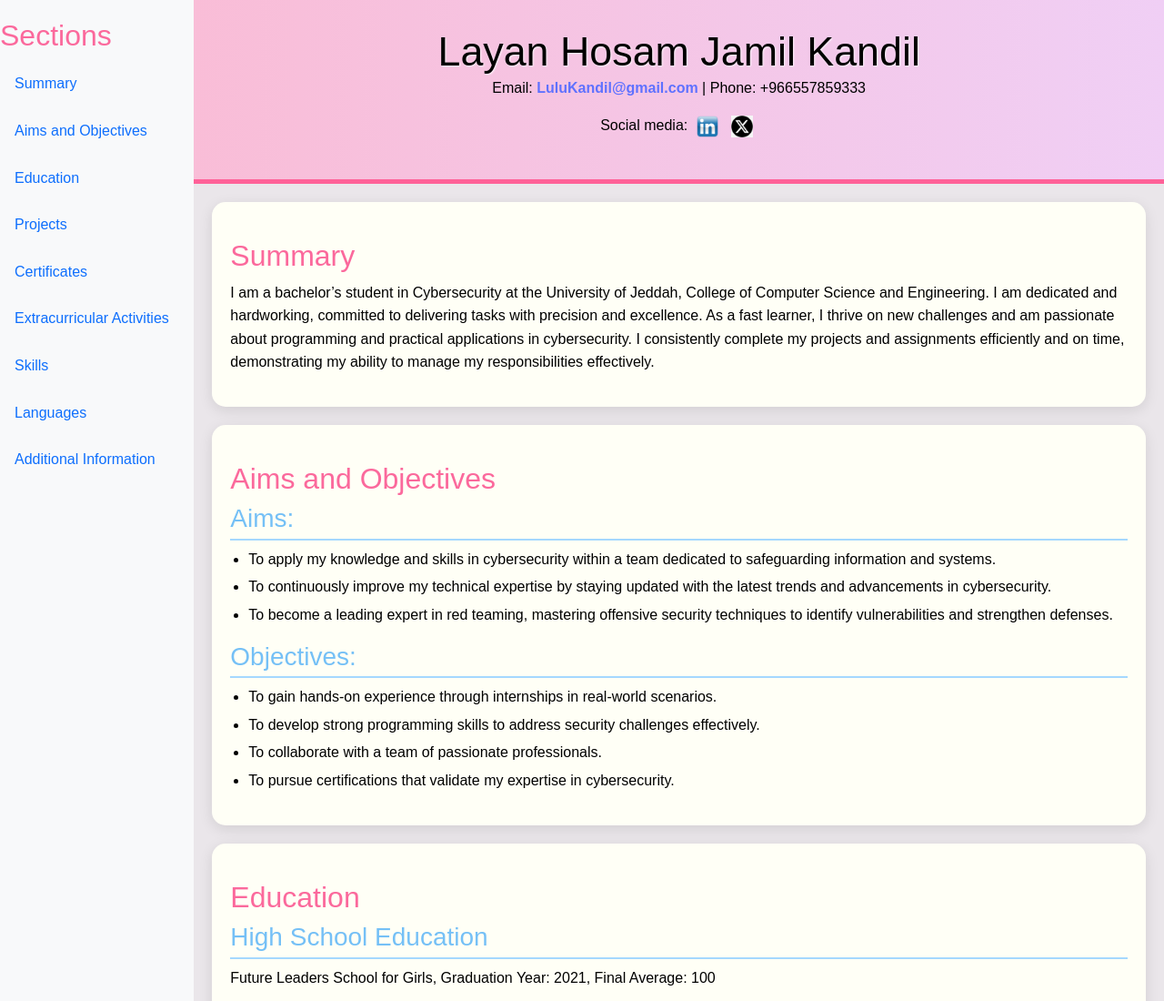
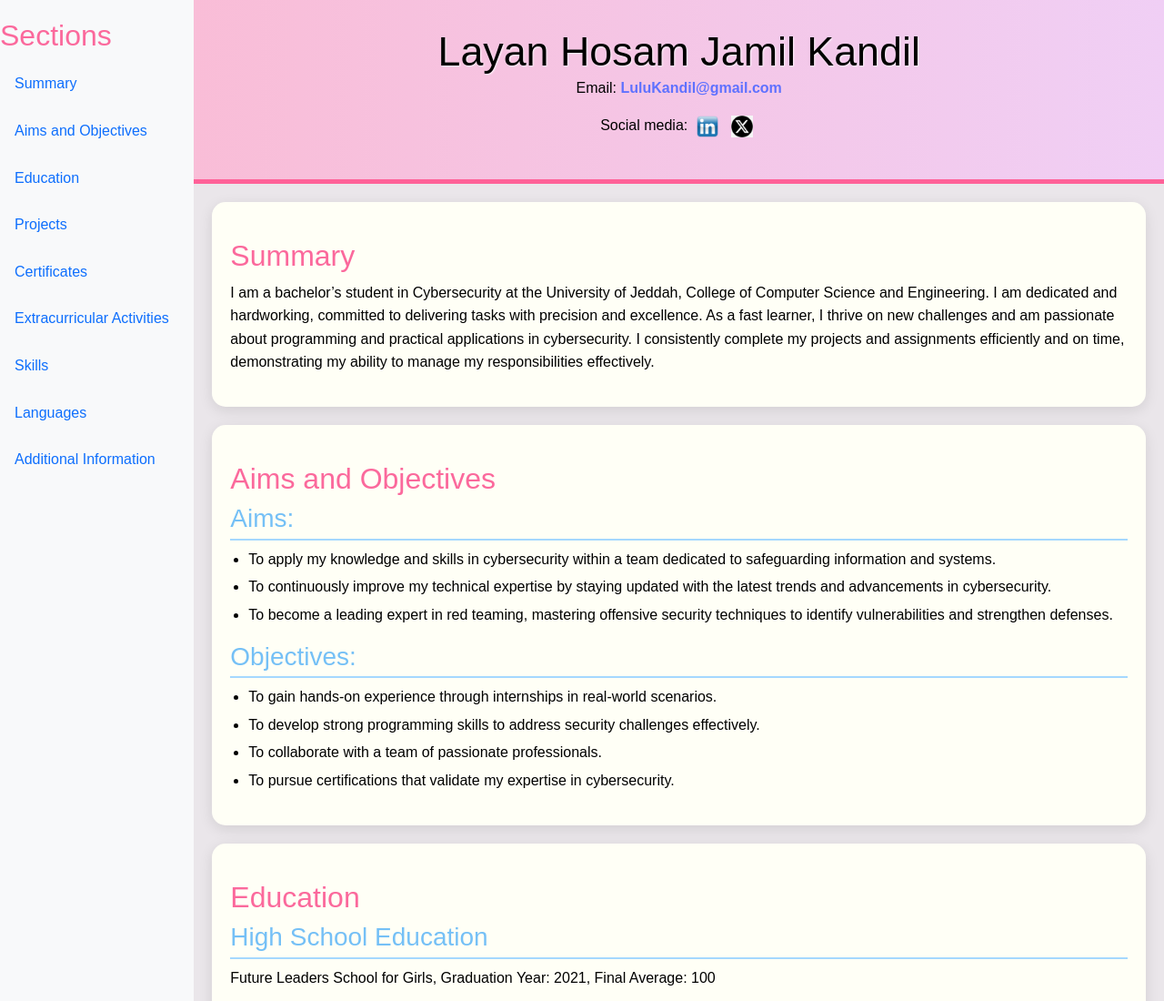
Before and after one commit to Layankandil/MyWebCV, a plain HTML site: page LayanKandilCV.html in a window 1280 px wide. Shown: the top 1100 px of the page at 91% size. Drawn offline with nearby package versions, Linux system fonts and the light colour scheme.

Commit message:
Update LayanKandilCV.html

```diff
--- a/LayanKandilCV.html
+++ b/LayanKandilCV.html
@@ -51,7 +51,7 @@
         <main class="col-md-9 ms-sm-auto col-lg-10 px-0">
             <header>
                 <h1>Layan Hosam Jamil Kandil</h1>
-                <p>Email: <a href="mailto:LuluKandil@gmail.com">LuluKandil@gmail.com</a> | Phone: +966557859333</p>
+                <p>Email: <a href="mailto:LuluKandil@gmail.com">LuluKandil@gmail.com</a></p>
                 <p>
                     Social media:
                     <a href="https://www.linkedin.com/in/layan-kandil-a16454181" target="_blank">
```
